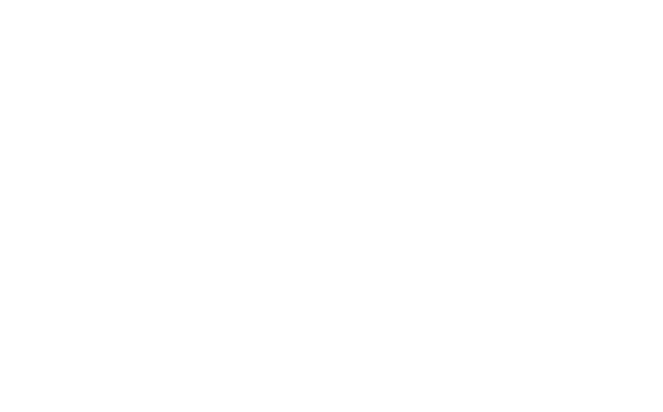
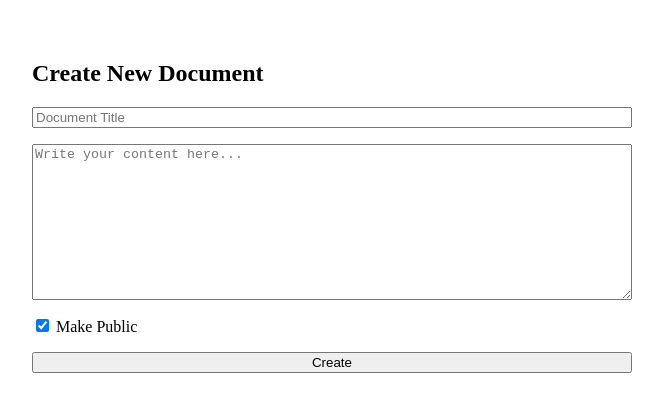
Before and after one commit to 1109inc/knowledge-base-platform, a React (Create React App) app in the folder client/: page /create in a window 1280 px wide. Before the commit this address had no page. Shown: the top 412 px of the page, without its empty margins (8-671 px from the left). Built offline with nearby package versions, Linux system fonts and the light colour scheme.

Commit message:
feat: add create document page with title, content and public/private support

```diff
--- a/client/package.json
+++ b/client/package.json
@@ -8,6 +8,7 @@
     "@testing-library/react": "^16.3.0",
     "@testing-library/user-event": "^13.5.0",
     "axios": "^1.10.0",
+    "quill": "^2.0.3",
     "react": "^19.1.0",
     "react-dom": "^19.1.0",
     "react-router-dom": "^7.6.3",
--- a/client/src/App.jsx
+++ b/client/src/App.jsx
@@ -2,6 +2,7 @@
 import Register from "./pages/Register";
 import Login from "./pages/Login";
 import Dashboard from "./pages/Dashboard";
+import CreateDocument from "./pages/CreateDocument"; // Add this
 
 function App() {
   return (
@@ -10,6 +11,7 @@
         <Route path="/" element={<Login />} />
         <Route path="/register" element={<Register />} />
         <Route path="/dashboard" element={<Dashboard />} />
+        <Route path="/create" element={<CreateDocument />} /> {/* Add this */}
       </Routes>
     </Router>
   );
--- /dev/null
+++ b/client/src/pages/CreateDocument.jsx
@@ -0,0 +1,69 @@
+import { useState } from "react";
+import axios from "../api/axios";
+import { useNavigate } from "react-router-dom";
+
+const CreateDocument = () => {
+  const navigate = useNavigate();
+
+  const [title, setTitle] = useState("");
+  const [content, setContent] = useState("");
+  const [isPublic, setIsPublic] = useState(true);
+  const [error, setError] = useState("");
+
+  const handleSubmit = async (e) => {
+    e.preventDefault();
+    setError("");
+
+    try {
+      const res = await axios.post("/documents", {
+        title,
+        content,
+        isPublic
+      });
+
+      console.log("Document created:", res.data);
+      navigate("/dashboard");
+    } catch (err) {
+      console.error(err);
+      setError("Failed to create document.");
+    }
+  };
+
+  return (
+    <div style={{ padding: "2rem" }}>
+      <h2>Create New Document</h2>
+      {error && <p style={{ color: "red" }}>{error}</p>}
+
+      <form onSubmit={handleSubmit} style={{ display: "flex", flexDirection: "column", gap: "1rem", maxWidth: "600px" }}>
+        <input
+          type="text"
+          placeholder="Document Title"
+          value={title}
+          onChange={(e) => setTitle(e.target.value)}
+          required
+        />
+
+        <textarea
+          rows={10}
+          placeholder="Write your content here..."
+          value={content}
+          onChange={(e) => setContent(e.target.value)}
+          required
+        />
+
+        <label>
+          <input
+            type="checkbox"
+            checked={isPublic}
+            onChange={(e) => setIsPublic(e.target.checked)}
+          />{" "}
+          Make Public
+        </label>
+
+        <button type="submit">Create</button>
+      </form>
+    </div>
+  );
+};
+
+export default CreateDocument;
```
Also changed, not shown: 1 other file (tests, documents, lock files or other folders).
